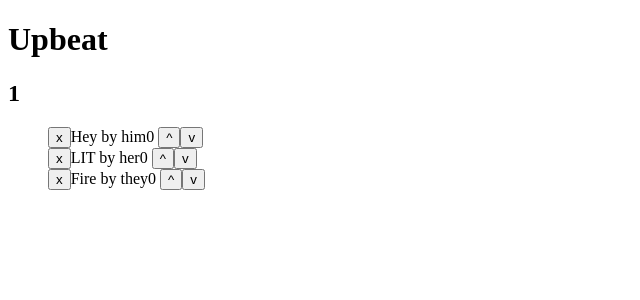
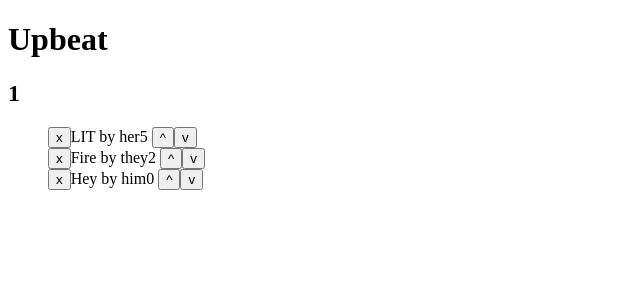
Before and after one commit to EEscalas/UpBeat, an Angular app in the folder upbeat-front-end/: page /dj/1 in a window 1280 px wide. Shown: the top 300 px of the page, without its empty margins (0-640 px from the left). Built offline with nearby package versions, Linux system fonts and the light colour scheme.

Commit message:
added sorting function, sorts songs in decreasing order by upcount

```diff
--- a/upbeat-front-end/src/app/playlist/playlist.component.ts
+++ b/upbeat-front-end/src/app/playlist/playlist.component.ts
@@ -1,21 +1,54 @@
 import { Component, OnInit } from '@angular/core';
-import {Song, SONGS} from '../song'
-import {ActivatedRoute, Router} from '@angular/router'
+import {Song, SONGS} from '../song';
+import {ActivatedRoute, Router} from '@angular/router';
+
 @Component({
   selector: 'app-playlist',
   templateUrl: './playlist.component.html',
   styleUrls: ['./playlist.component.css']
 })
+
+// @Pipe({
+//   name:"sort"
+// })
+
+
+
+// export class SortPipe implements PipeTransform {
+//   transform(array: this.songs): Array<Song> {
+//     array.sort((a: any, b: any) => {
+//       if (a.upcount < b. upcount) {
+//         return -1;
+//       } else if (a.upcount > b.upcount) {
+//         return 1;
+//       } else return 0;
+//     }
+//     return array;
+//   }
+// }
+
 export class PlaylistComponent implements OnInit {
 
   constructor(private route:ActivatedRoute, private router:Router) { }
   partyName :string;
   partyid :number;
   //use partyid to get songs
-  songs = SONGS;
+  //songs = SONGS;
+  songs : Song[];
   isDj: boolean = false;
   url: string;
   ngOnInit() {
+    this.songs = SONGS;
+    this.songs = this.songs.sort((obj1:Song, obj2:Song) => {
+    if(obj1.upcount > obj2.upcount){
+      return -1;
+    }
+    if(obj1.upcount < obj2.upcount){
+      return 1;
+    }
+    return 0;
+  });
+
     this.partyName = this.route.snapshot.paramMap.get('name');
   	this.partyid = +this.route.snapshot.paramMap.get('id');
     //this.songs.OrderBy(x=>x.upcount);
@@ -27,9 +60,37 @@ export class PlaylistComponent implements OnInit {
   }
   onSelectUpVote(song:Song) :void {
   	song.upcount++;
+    this.songs.sort((obj1:Song, obj2:Song) => {
+    if(obj1.upcount > obj2.upcount){
+      return -1;
+    }
+    if(obj1.upcount < obj2.upcount){
+      return 1;
+    }
+    return 0;
+  });
   }
   onSelectDownVote(song:Song) :void {
   	song.upcount--;
+    this.songs.sort((obj1:Song, obj2:Song) => {
+    if(obj1.upcount > obj2.upcount){
+      return -1;
+    }
+    if(obj1.upcount < obj2.upcount){
+      return 1;
+    }
+    return 0;
+  });
   }
 
+//   sort((obj1:Song, obj2:Song) => {
+//     if(obj1.upcount > obj2.upcount){
+//       return 1;
+//     }
+//     if(obj1.upcount < obj2.upcount){
+//       return -1;
+//     }
+//     return 0;
+//   });
+// }
 }
--- a/upbeat-front-end/src/app/song.ts
+++ b/upbeat-front-end/src/app/song.ts
@@ -7,7 +7,7 @@ export class Song {
     ) {}
 }
 export const SONGS: Song[] =[
-    { name: "Hey", artist: "him", partyid: 1, upcount:0 },
-    { name: "LIT", artist: "her", partyid: 1, upcount:0 },
-    { name: "Fire", artist: "they", partyid: 1, upcount:0 }
+    { name: "Hey", artist: "him", partyid: 1, upcount: 0},
+    { name: "LIT", artist: "her", partyid: 1, upcount:5 },
+    { name: "Fire", artist: "they", partyid: 1, upcount:2 }
 ]
```
